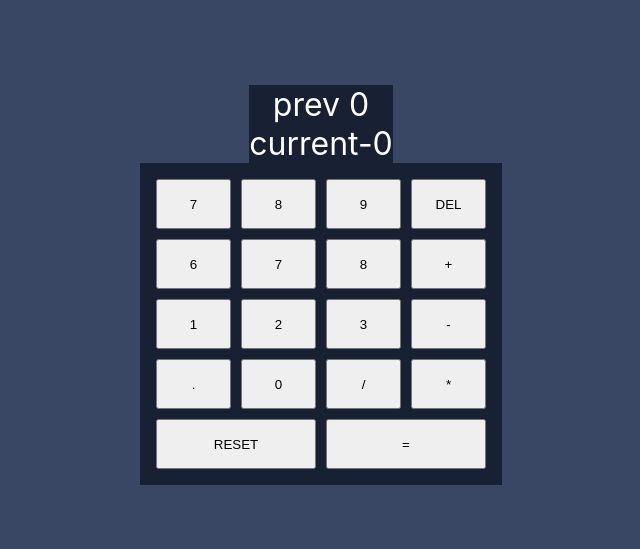
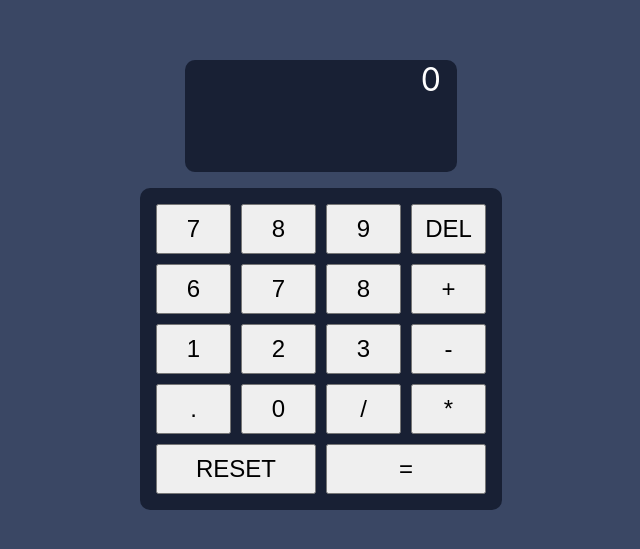
Before and after one commit to Nat-crit20/React-Calculator-App, a React (Create React App) app: page / in a window 1280 px wide. Shown: the part 115-664 px from the top of the page, without its empty margins (319-959 px from the left). Built offline with nearby package versions, Linux system fonts and the light colour scheme.

Commit message:
Working on styles

```diff
--- a/src/ButtonDisplay/ButtonDisplay.js
+++ b/src/ButtonDisplay/ButtonDisplay.js
@@ -17,8 +17,8 @@ export function ButtonDisplay(props) {
       <Button action={props.changeState} value={"-"} />
       <Button action={props.change} value={"."} />
       <Button action={props.change} value={0} />
-      <Button action={props.change} value={"/"} />
-      <Button action={props.change} value={"*"} />
+      <Button action={props.changeState} value={"/"} />
+      <Button action={props.changeState} value={"*"} />
       <Button
         action={props.reset}
         value={"RESET"}
--- a/src/Display/Display.js
+++ b/src/Display/Display.js
@@ -8,11 +8,15 @@ export function Display(props) {
   let current = new Intl.NumberFormat(undefined, {
     maximumFractionDigits: 15,
   }).format(props.current);
+  if (prev === "0") {
+    prev = "";
+  }
   return (
-    <div style={styles}>
-      <div>prev {prev}</div>
-      <div>{operation}</div>
-      <div>current-{current}</div>
+    <div style={styles} className="display">
+      <div>
+        {prev} {operation}
+      </div>
+      <div>{current}</div>
     </div>
   );
 }
--- a/src/styles/App.css
+++ b/src/styles/App.css
@@ -6,15 +6,26 @@
   justify-content: center;
   align-items: center;
 }
-.displyay {
-  background-color: hsl(224, 36%, 15%);
+.display {
+  width: 21.25vw;
+  text-align: right;
+  border-radius: 10px;
+  margin-bottom: 1rem;
+  height: 7rem;
+}
+.display div {
+  margin: 0 1rem;
 }
 .button-display {
+  border-radius: 10px;
   display: grid;
   grid-gap: 10px;
   grid-template-columns: repeat(4, 75px);
   grid-template-rows: repeat(5, 50px);
 }
+button {
+  font-size: 1.5rem;
+}
 .span-two {
   grid-column: span 2;
 }
```
